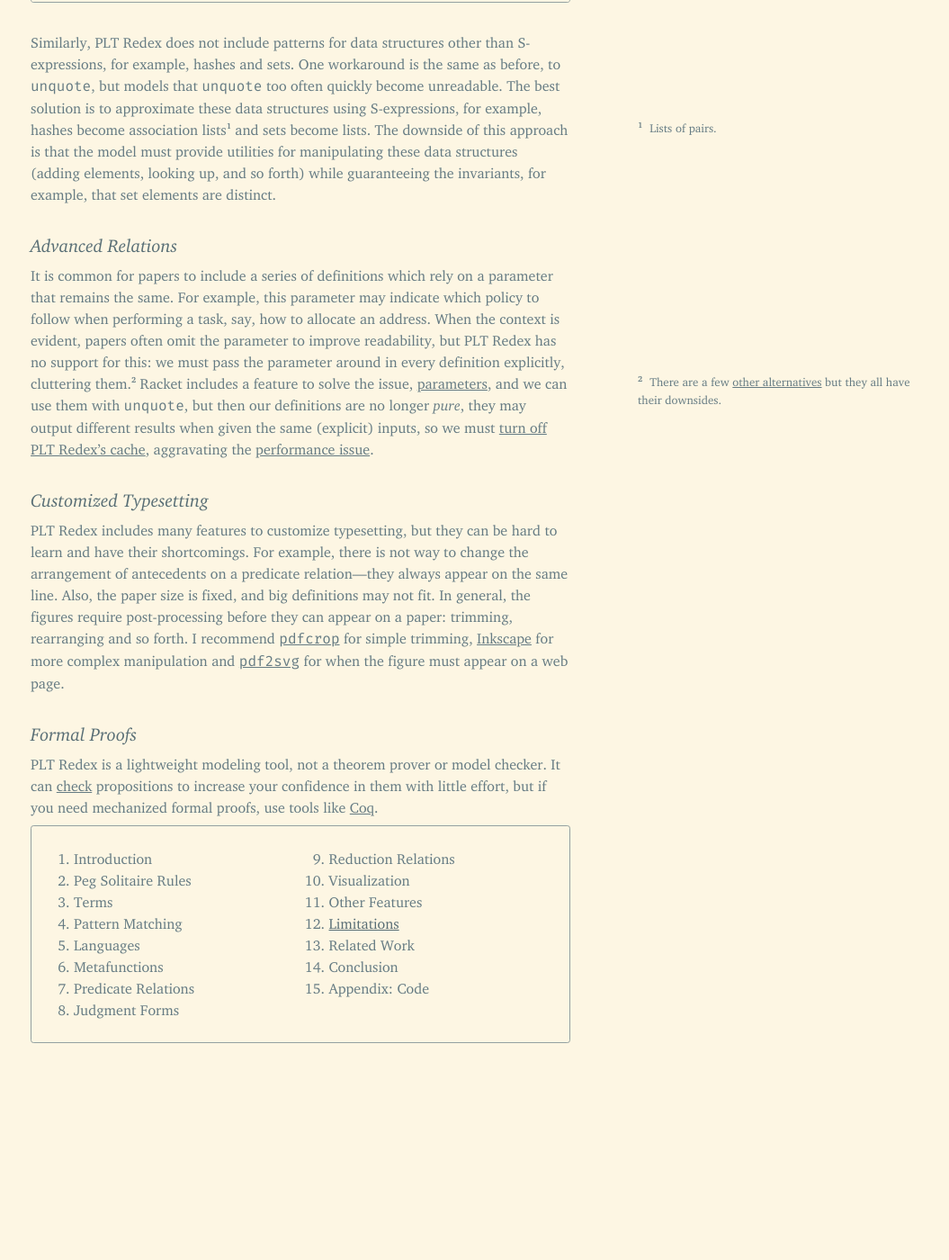
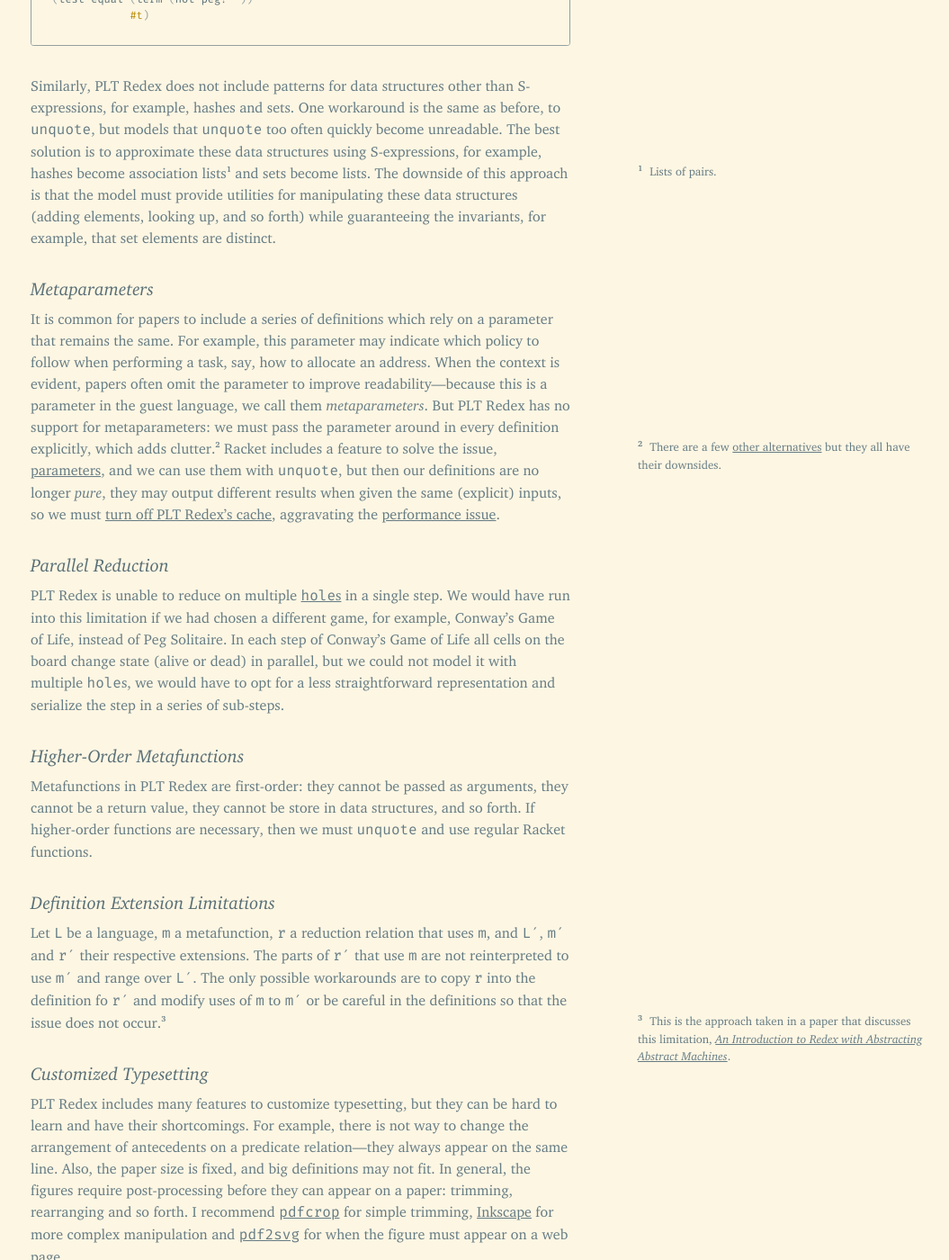
Before and after one commit to leafac/leafac.com, a Jekyll site: the page built from prose/playing-the-game-with-plt-redex/limitations.md, in a window 1280 px wide and 1400 px high, scrolled down 2876 px. Shown: the whole window at 90% size, without its empty margins (106-1161 px from the left). Built offline with Jekyll 4.4.1, drawn with Linux system fonts in a browser that asks for light colours; before the commit the page ends 4059 px from its top, so only the background shows below that; some of the changed text lies outside the part shown.

Commit message:
Finish Limitations

```diff
--- a/prose/playing-the-game-with-plt-redex/limitations.md
+++ b/prose/playing-the-game-with-plt-redex/limitations.md
@@ -73,7 +73,7 @@ The first two lines of output are the intermediary `board_2` in the two applicat
 Performance
 ===========
 
-An executable model is not an implementation. PLT Redex is good for visualizing and understanding a model on relatively small inputs. It can scale to moderately sized inputs if we design patterns and relations carefully, but it can never replace a performance-tuned implementation.
+An executable model is not an implementation. PLT Redex is good for visualizing and understanding a model on relatively small inputs. It can scale to moderately sized inputs if we design patterns and relations carefully, but it can never replace a performance-tuned implementation, for it has to check contracts, perform nondeterministic computations, and so forth—tasks that are computationally expensive.
 
 As an example of a declarative definition that does not scale for being too naïve, consider the following function to find winning boards:
 
@@ -119,10 +119,25 @@ All operations we have covered rely on terms *matching* patterns, but it is ofte
 
 Similarly, PLT Redex does not include patterns for data structures other than S-expressions, for example, hashes and sets. One workaround is the same as before, to `unquote`, but models that `unquote` too often quickly become unreadable. The best solution is to approximate these data structures using S-expressions, for example, hashes become association lists<label class="margin-note"><input type="checkbox"><span markdown="1">Lists of pairs.</span></label> and sets become lists. The downside of this approach is that the model must provide utilities for manipulating these data structures (adding elements, looking up, and so forth) while guaranteeing the invariants, for example, that set elements are distinct.
 
-Advanced Relations
+Metaparameters
+==============
+
+It is common for papers to include a series of definitions which rely on a parameter that remains the same. For example, this parameter may indicate which policy to follow when performing a task, say, how to allocate an address. When the context is evident, papers often omit the parameter to improve readability—because this is a parameter in the guest language, we call them *metaparameters*. But PLT Redex has no support for metaparameters: we must pass the parameter around in every definition explicitly, which adds clutter.<label class="margin-note"><input type="checkbox"><span markdown="1">There are a few [other alternatives](https://groups.google.com/forum/#!topic/racket-users/cGRMPIoEZas) but they all have their downsides.</span></label> Racket includes a feature to solve the issue, [parameters](https://docs.racket-lang.org/guide/parameterize.html), and we can use them with `unquote`, but then our definitions are no longer *pure*, they may output different results when given the same (explicit) inputs, so we must [turn off PLT Redex’s cache](https://docs.racket-lang.org/redex/The_Redex_Reference.html?q=redex#%28def._%28%28lib._redex%2Freduction-semantics..rkt%29._caching-enabled~3f%29%29), aggravating the [performance issue](#performance).
+
+Parallel Reduction
 ==================
 
-It is common for papers to include a series of definitions which rely on a parameter that remains the same. For example, this parameter may indicate which policy to follow when performing a task, say, how to allocate an address. When the context is evident, papers often omit the parameter to improve readability, but PLT Redex has no support for this: we must pass the parameter around in every definition explicitly, cluttering them.<label class="margin-note"><input type="checkbox"><span markdown="1">There are a few [other alternatives](https://groups.google.com/forum/#!topic/racket-users/cGRMPIoEZas) but they all have their downsides.</span></label> Racket includes a feature to solve the issue, [parameters](https://docs.racket-lang.org/guide/parameterize.html), and we can use them with `unquote`, but then our definitions are no longer *pure*, they may output different results when given the same (explicit) inputs, so we must [turn off PLT Redex’s cache](https://docs.racket-lang.org/redex/The_Redex_Reference.html?q=redex#%28def._%28%28lib._redex%2Freduction-semantics..rkt%29._caching-enabled~3f%29%29), aggravating the [performance issue](#performance).
+PLT Redex is unable to reduce on multiple [`hole`s](other-features#extensions-and-holes) in a single step. We would have run into this limitation if we had chosen a different game, for example, Conway’s Game of Life, instead of Peg Solitaire. In each step of Conway’s Game of Life all cells on the board change state (alive or dead) in parallel, but we could not model it with multiple `hole`s, we would have to opt for a less straightforward representation and serialize the step in a series of sub-steps.
+
+Higher-Order Metafunctions
+==========================
+
+Metafunctions in PLT Redex are first-order: they cannot be passed as arguments, they cannot be a return value, they cannot be store in data structures, and so forth. If higher-order functions are necessary, then we must `unquote` and use regular Racket functions.
+
+Definition Extension Limitations
+================================
+
+Let `L` be a language, `m` a metafunction, `r` a reduction relation that uses `m`, and `L′`, `m′` and `r′` their respective extensions. The parts of `r′` that use `m` are not reinterpreted to use `m′` and range over `L′`. The only possible workarounds are to copy `r` into the definition fo `r′` and modify uses of `m` to `m′` or be careful in the definitions so that the issue does not occur.<label class="margin-note"><input type="checkbox"><span markdown="1">This is the approach taken in a paper that discusses this limitation, [*An Introduction to Redex with Abstracting Abstract Machines*](https://dvanhorn.github.io/redex-aam-tutorial/#%28part._.A_brief_aside_on_the_caveats_of_language_extensions%29).</span></label>
 
 Customized Typesetting
 ======================
```
